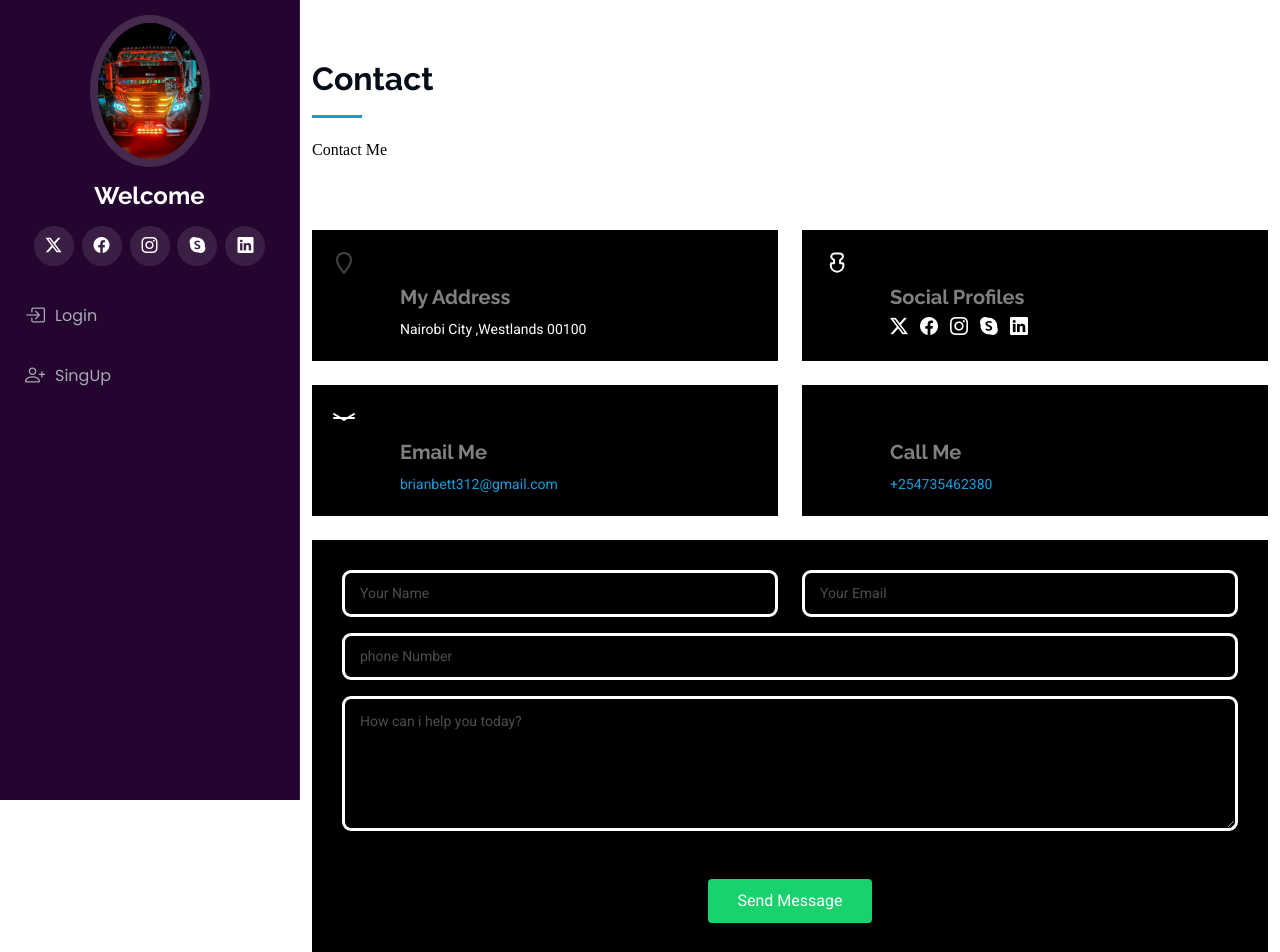
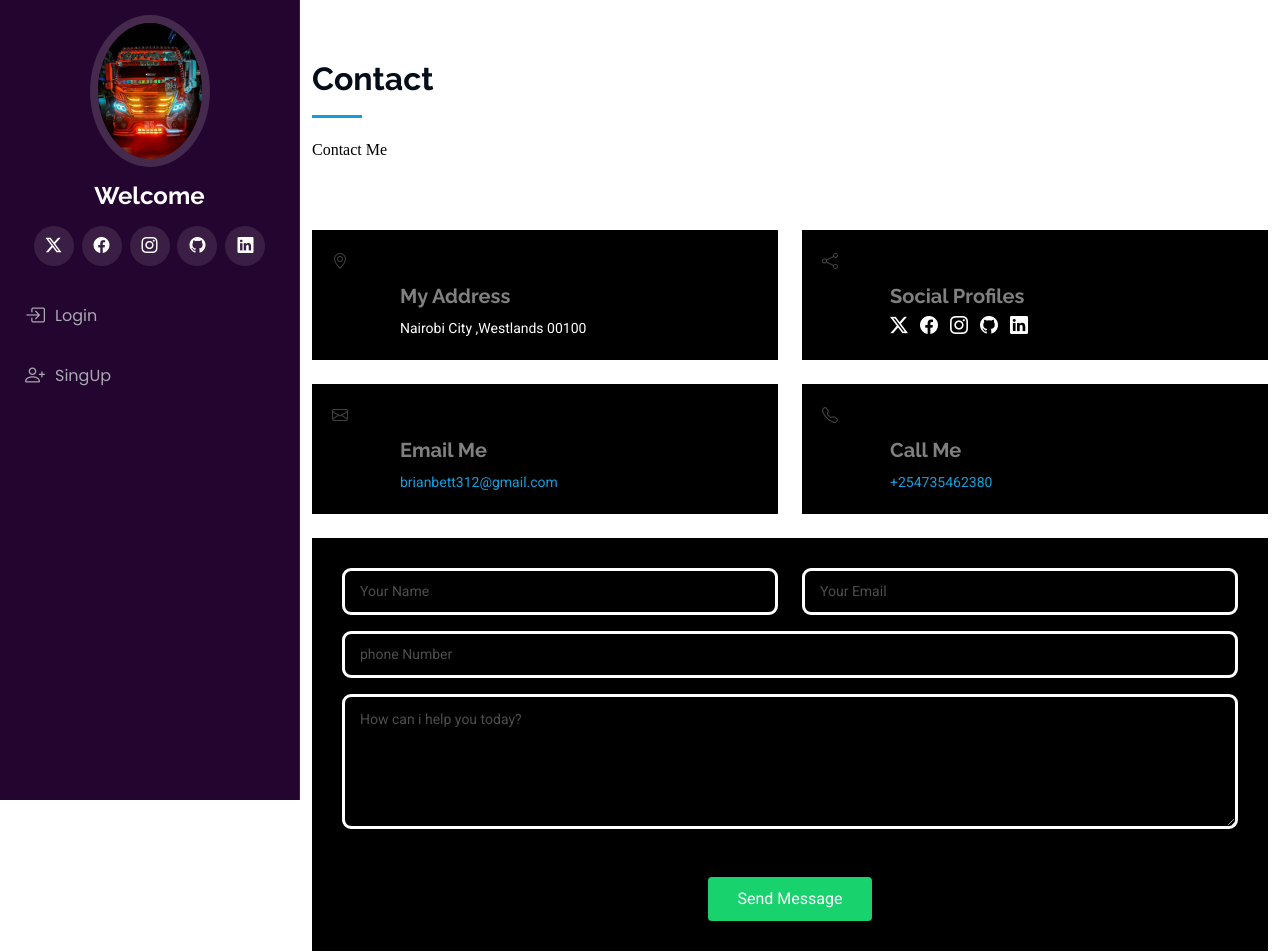
Before and after one commit to brucebett/My-Portfolio, a Django app: page /contact/ in a window 1280 px wide. Shown: the top 952 px of the page. Run offline with Django 5.2, Linux system fonts and the light colour scheme; some libraries are stand-ins or nearby versions.

Commit message:
wenno4 commit

```diff
--- a/project/templates/base.html
+++ b/project/templates/base.html
@@ -58,7 +58,7 @@
       <a href="#" target="_blank" class="twitter"><i class="bi bi-twitter-x"></i></a>
       <a href="https://www.facebook.com/BettBriann" target="_blank" class="facebook"><i class="bi bi-facebook"></i></a>
       <a href="#" target="_blank" class="instagram"><i class="bi bi-instagram"></i></a>
-      <a href="#" target="_blank" class="google-plus"><i class="bi bi-skype"></i></a>
+      <a href="#" target="_blank" class="github"><i class="bi bi-github"></i></a>
       <a href="https://www.linkedin.com/in/brian-bett-63788a285/" target="_blank" class="linkedin"><i class="bi bi-linkedin"></i></a>
     </div>
 
--- a/project/templates/contact.html
+++ b/project/templates/contact.html
@@ -21,24 +21,21 @@ contact
 
         <div class="col-md-6 d-flex align-items-stretch">
           <div class="info-box" style="background-color: black">
-            <svg xmlns="http://www.w3.org/2000/svg" width="24" height="24" viewBox="0 0 24 24" fill="none" stroke="currentColor" stroke-width="2" stroke-linecap="round" stroke-linejoin="round">
-              <path d="M12 2C8.13 2 5 5.13 5 9c0 4.58 7 13 7 13s7-8.42 7-13c0-3.87-3.13-7-7-7z"></path>
-            </svg>            <h3>My Address</h3>
+            <i class="bi bi-geo-alt"></i>
+            <h3>My Address</h3>
             <p>Nairobi City ,Westlands 00100</p>
           </div>
         </div>
 
         <div class="col-md-6 mt-4 mt-md-0 d-flex align-items-stretch">
           <div class="info-box" style="background-color: black">
-            <svg xmlns="http://www.w3.org/2000/svg" width="24" height="24" viewBox="0 0 24 24" fill="none" stroke="currentColor" stroke-width="2" stroke-linecap="round" stroke-linejoin="round" style="color: white;">
-              <path d="M18 2.5c.97 0 1.76.43 2.29 1.15.53.72.71 1.67.47 2.58-.1.31-.28.63-.5.89l-2.16 2.16v2.97h2.97c.23.77.34 1.5.34 2.16 0 3.5-2.82 6.32-6.32 6.32-3.5 0-6.32-2.82-6.32-6.32 0-.66.11-1.39.34-2.16h2.97v-2.97l-2.16-2.16c-.22-.22-.4-.48-.5-.79-.24-.9-.06-1.86.47-2.58.53-.72 1.32-1.15 2.29-1.15z"></path>
-            </svg>
-                        <h3>Social Profiles</h3>
+            <i class="bi bi-share"></i>
+            <h3>Social Profiles</h3>
             <div class="social-links">
               <a href="#" class="twitter"><i class="bi bi-twitter-x"></i></a>
               <a href="#" class="facebook"><i class="bi bi-facebook"></i></a>
               <a href="#" class="instagram"><i class="bi bi-instagram"></i></a>
-              <a href="#" class="google-plus"><i class="bi bi-skype"></i></a>
+              <a href="#" class="github"><i class="bi bi-github"></i></a>
               <a href="#" class="linkedin"><i class="bi bi-linkedin"></i></a>
             </div>
           </div>
@@ -46,25 +43,15 @@ contact
 
         <div class="col-md-6 mt-4 d-flex align-items-stretch">
           <div class="info-box" style="background-color: black">
-            <svg xmlns="http://www.w3.org/2000/svg" width="24" height="24" viewBox="0 0 24 24" fill="none" stroke="currentColor" stroke-width="2" stroke-linecap="round" stroke-linejoin="round" style="color: white;">
-              <path d="M22 12h-20"></path>
-              <path d="M2 8l10 6 10-6"></path>
-            </svg>
-                        <h3>Email Me</h3>
+            <i class="bi bi-envelope navicon"></i>
+            <h3>Email Me</h3>
             <p><a href="">brianbett312@gmail.com</a></p>
           </div>
         </div>
         <div class="col-md-6 mt-4 d-flex align-items-stretch">
           <div class="info-box" style="background-color: black">
-            <svg xmlns="http://www.w3.org/2000/svg" width="24" height="24" viewBox="0 0 24 24" fill="none" stroke="currentColor" stroke-width="2" stroke-linecap="round" stroke-linejoin="round" style="color: black;">
-              <path d="M2 12c0-6 4-10 10-10s10 4 10 10-4 10-10 10S2 18 2 12z"></path>
-              <circle cx="8" cy="10" r="1" fill="black"></circle>
-              <circle cx="16" cy="10" r="1" fill="black"></circle>
-              <path d="M10 16h4" stroke="black"></path>
-              <path d="M15 22c0-1-2-1-2-1s-2 0-2 1" stroke="black"></path>
-            </svg>
-
-                        <h3>Call Me</h3>
+            <i class="bi bi-telephone"></i>
+            <h3>Call Me</h3>
             <p><a href="">+254735462380</a></p>
           </div>
         </div>
```
